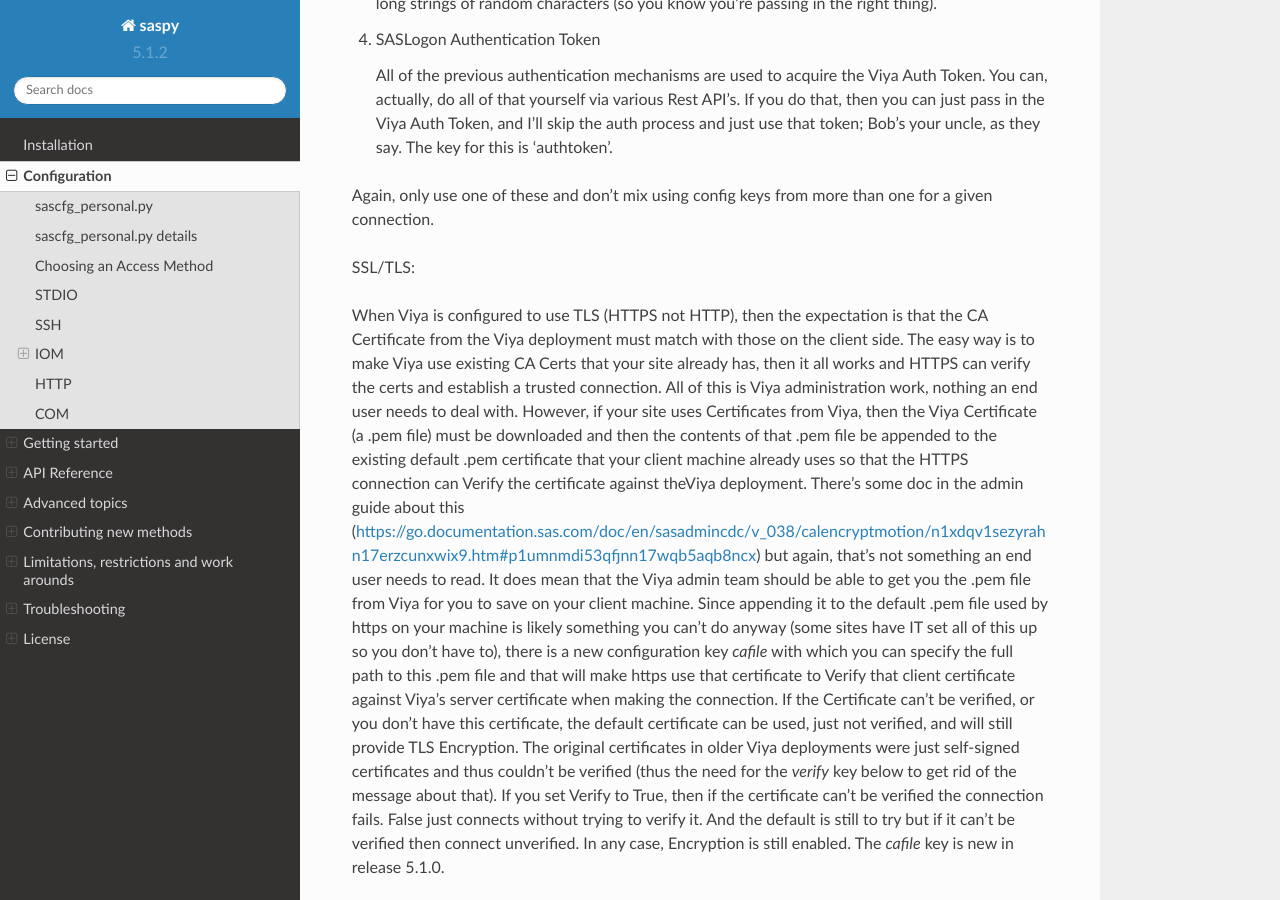
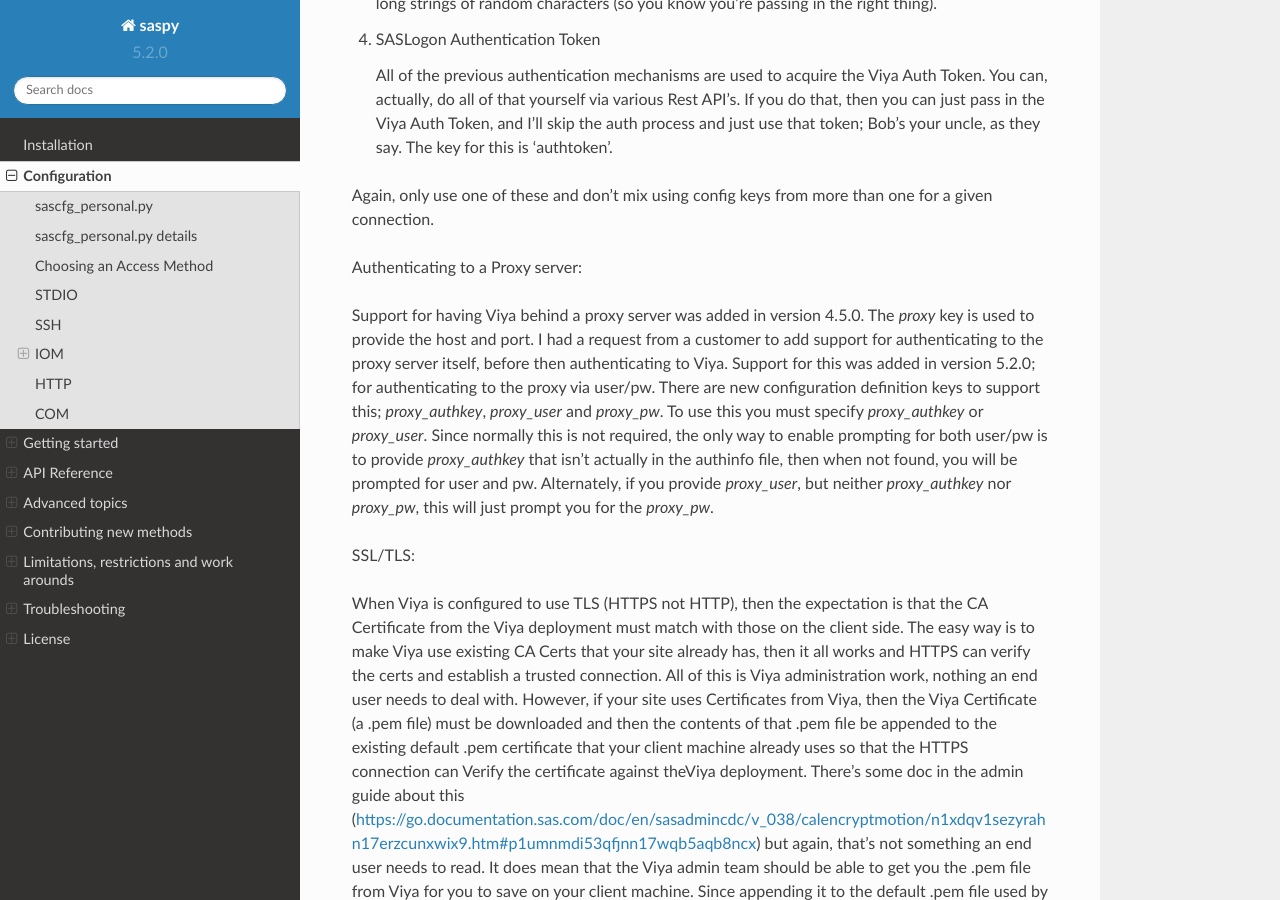
Before and after one commit to sassoftware/saspy, a Sphinx documentation site: the page built from saspy/doc/source/configuration.rst, in a window 1280 px wide and 900 px high, scrolled down 20846 px. Built offline with Sphinx 7.4.7 and the Read the Docs theme 2.0.0, drawn with Linux system fonts in a browser that asks for light colours; some of the changed text lies outside the part shown.

```diff
--- a/saspy/doc/source/configuration.rst
+++ b/saspy/doc/source/configuration.rst
@@ -950,6 +950,17 @@ them here, as they are mutually exclusive. You use only one of the various means
 Again, only use one of these and don't mix using config keys from more than one for a given connection.
 
 
+Authenticating to a Proxy server:
+
+Support for having Viya behind a proxy server was added in version 4.5.0. The `proxy` key is used to provide the host and port.
+I had a request from a customer to add support for authenticating to the proxy server itself, before then authenticating to Viya.
+Support for this was added in version 5.2.0; for authenticating to the proxy via user/pw. There are new configuration definition
+keys to support this; `proxy_authkey`, `proxy_user` and `proxy_pw`. To use this you must specify `proxy_authkey` or `proxy_user`.
+Since normally this is not required, the only way to enable prompting for both user/pw is to provide `proxy_authkey`
+that isn't actually in the authinfo file, then when not found, you will be prompted for user and pw. Alternately, if you provide
+`proxy_user`, but neither `proxy_authkey` nor `proxy_pw`, this will just prompt you for the `proxy_pw`.
+
+
 SSL/TLS:
 
 When Viya is configured to use TLS (HTTPS not HTTP), then the expectation is that the CA Certificate from the Viya
@@ -1018,6 +1029,14 @@ user -
 pw  -
     (**Strongly discouraged**) A password is required but if this field is left
     blank, the user is **prompted** for a password at runtime, unless it's found in the authinfo file.
+
+proxy_authkey -
+    (Optional) The keyword that starts a line in the authinfo file containing user and or password for authenticating to the provided `proxy` server.
+
+proxy_user -
+    (Optional) The user ID for authenticating to the provided `proxy` server.
+proxy_pw  -
+    (Optional) The password for authenticating to the provided `proxy` server.
 
 context -
     The Compute Service has different Contexts that you can connect to. Think Appserver in IOM.
--- a/saspy/version.py
+++ b/saspy/version.py
@@ -1 +1 @@
-__version__ = '5.1.2'
+__version__ = '5.2.0'
```
Also changed, not shown: CHANGELOG.md (+28 -0 lines).
